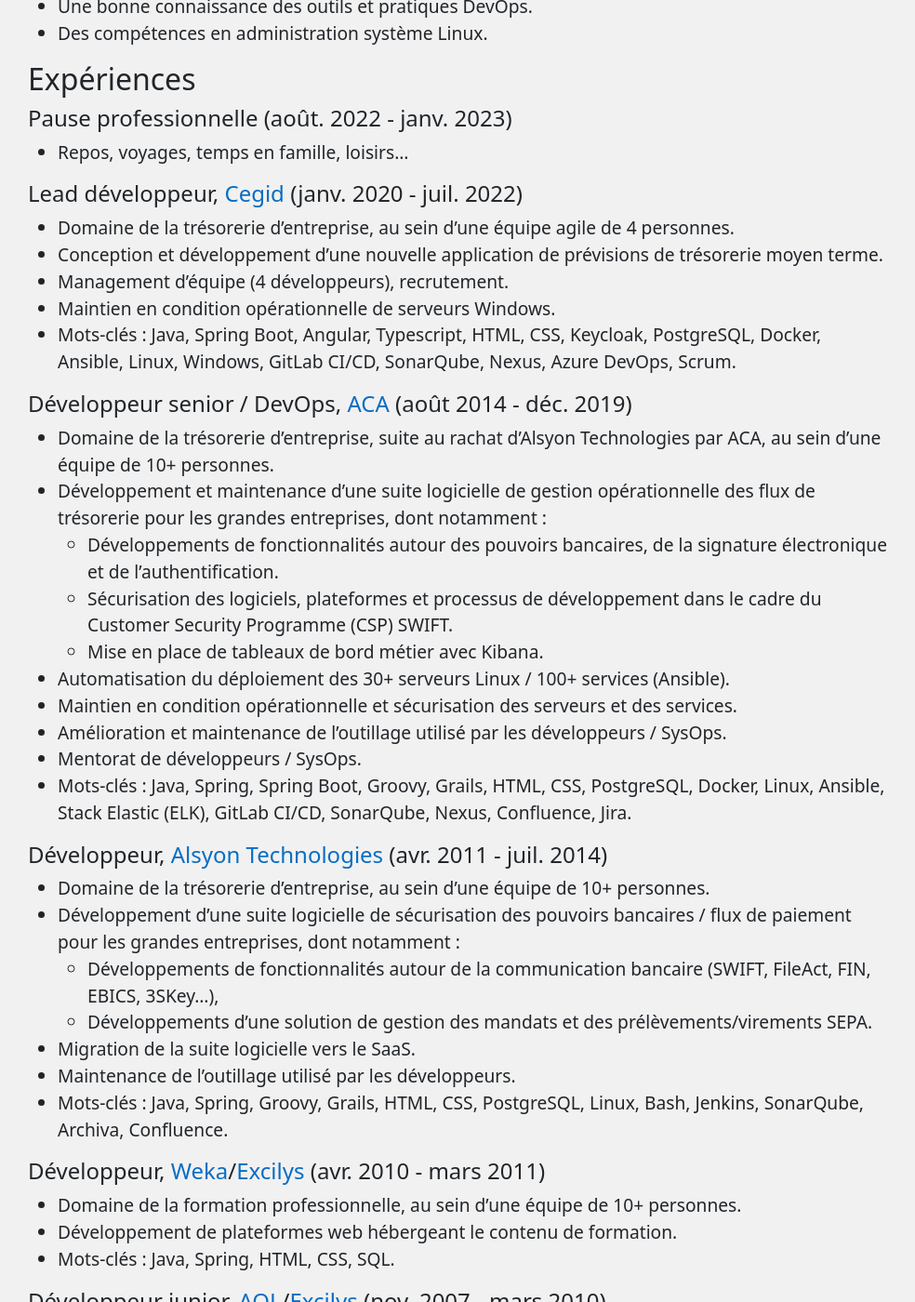
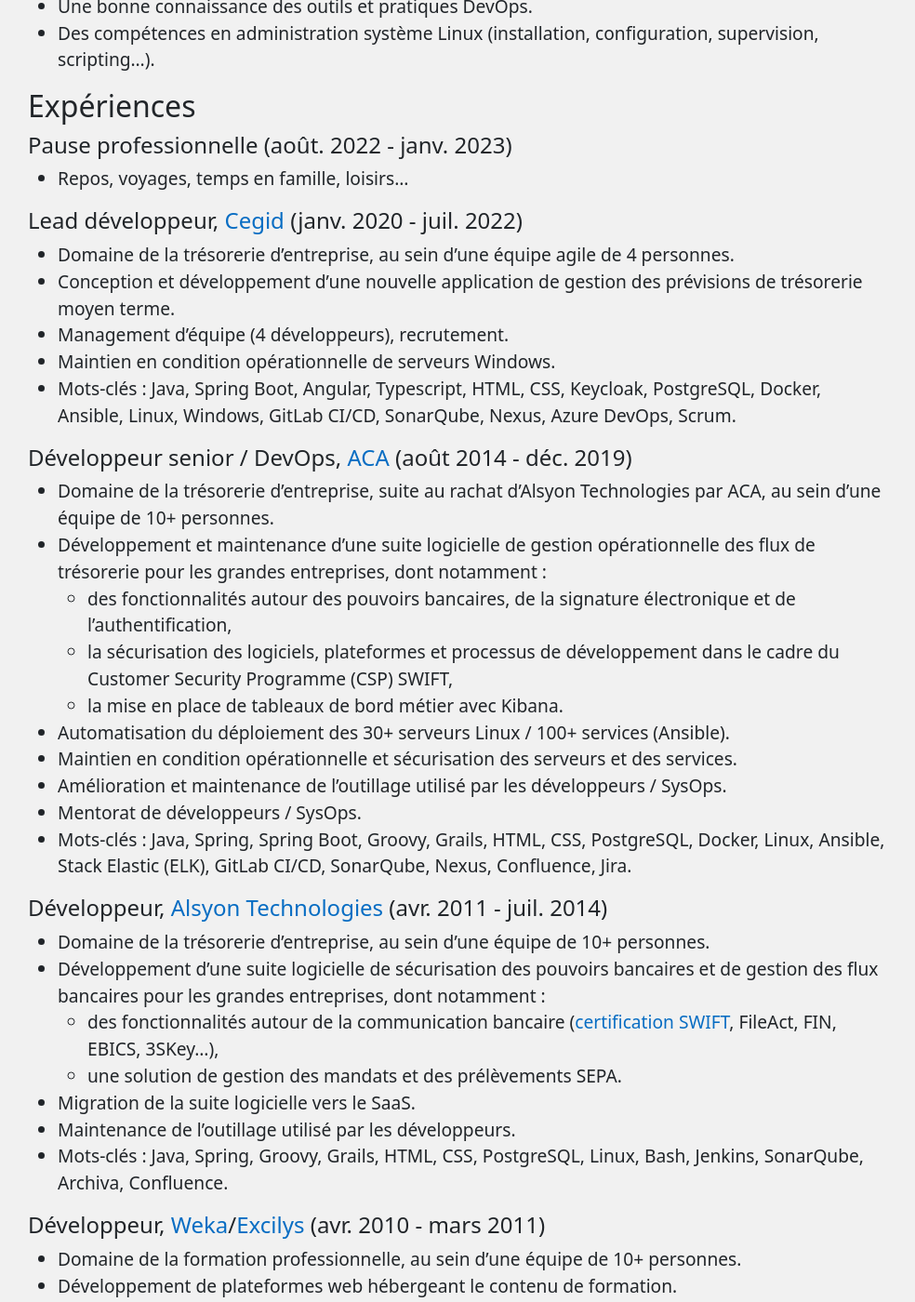
Before and after one commit to marcwrobel/marcwrobel.github.io, a Jekyll site: the page built from a-propos.md, in a window 1280 px wide and 1400 px high, scrolled down 244 px. Shown: the whole window at 93% size, without its empty margins (147-1131 px from the left). Built offline with Jekyll 4.4.1, drawn with Linux system fonts in a browser that asks for light colours; some of the changed text lies outside the part shown.

Commit message:
Amélioration des pages 'À propos' et 'About'

```diff
--- a/a-propos.md
+++ b/a-propos.md
@@ -11,7 +11,8 @@
 
 - 15+ ans d’expérience en développement d’applications web et back-end, principalement en Java.
 - Une bonne connaissance des outils et pratiques DevOps.
-- Des compétences en administration système Linux.
+- Des compétences en administration système Linux (installation, configuration, supervision,
+  scripting…).
 
 ## Expériences
 
@@ -22,7 +23,8 @@
 #### Lead développeur, [Cegid](https://www.linkedin.com/company/cegid/) (janv. 2020 - juil. 2022)
 
 - Domaine de la trésorerie d’entreprise, au sein d’une équipe agile de 4 personnes.
-- Conception et développement d’une nouvelle application de prévisions de trésorerie moyen terme.
+- Conception et développement d’une nouvelle application de gestion des prévisions de trésorerie
+  moyen terme.
 - Management d’équipe (4 développeurs), recrutement.
 - Maintien en condition opérationnelle de serveurs Windows.
 - Mots-clés : Java, Spring Boot, Angular, Typescript, HTML, CSS, Keycloak, PostgreSQL, Docker,
@@ -34,11 +36,11 @@
   d’une équipe de 10+ personnes.
 - Développement et maintenance d’une suite logicielle de gestion opérationnelle des flux de
   trésorerie pour les grandes entreprises, dont notamment :
-  - Développements de fonctionnalités autour des pouvoirs bancaires, de la signature électronique et
-    de l’authentification.
-  - Sécurisation des logiciels, plateformes et processus de développement dans le cadre du Customer
-    Security Programme (CSP) SWIFT.
-  - Mise en place de tableaux de bord métier avec Kibana.
+  - des fonctionnalités autour des pouvoirs bancaires, de la signature électronique et de
+    l’authentification,
+  - la sécurisation des logiciels, plateformes et processus de développement dans le cadre du
+    Customer Security Programme (CSP) SWIFT,
+  - la mise en place de tableaux de bord métier avec Kibana.
 - Automatisation du déploiement des 30+ serveurs Linux / 100+ services (Ansible).
 - Maintien en condition opérationnelle et sécurisation des serveurs et des services.
 - Amélioration et maintenance de l’outillage utilisé par les développeurs / SysOps.
@@ -49,11 +51,11 @@
 #### Développeur, [Alsyon Technologies](https://www.cambonpartners.com/en/transactions/none-none-62) (avr. 2011 - juil. 2014)
 
 - Domaine de la trésorerie d’entreprise, au sein d’une équipe de 10+ personnes.
-- Développement d’une suite logicielle de sécurisation des pouvoirs bancaires / flux de paiement
-  pour les grandes entreprises, dont notamment :
-  - Développements de fonctionnalités autour de la communication bancaire (SWIFT, FileAct, FIN,
-    EBICS, 3SKey...),
-  - Développements d’une solution de gestion des mandats et des prélèvements/virements SEPA.
+- Développement d’une suite logicielle de sécurisation des pouvoirs bancaires et de gestion des flux
+  bancaires pour les grandes entreprises, dont notamment :
+  - des fonctionnalités autour de la communication bancaire ([certification SWIFT](https://www.swift.com/swift-resource/164791/download),
+    FileAct, FIN, EBICS, 3SKey...),
+  - une solution de gestion des mandats et des prélèvements SEPA.
 - Migration de la suite logicielle vers le SaaS.
 - Maintenance de l’outillage utilisé par les développeurs.
 - Mots-clés : Java, Spring, Groovy, Grails, HTML, CSS, PostgreSQL, Linux, Bash, Jenkins, SonarQube,
```
Also changed, not shown: other parts of a-propos.md (+2 -2 lines), about.md (+1 -1 lines).
